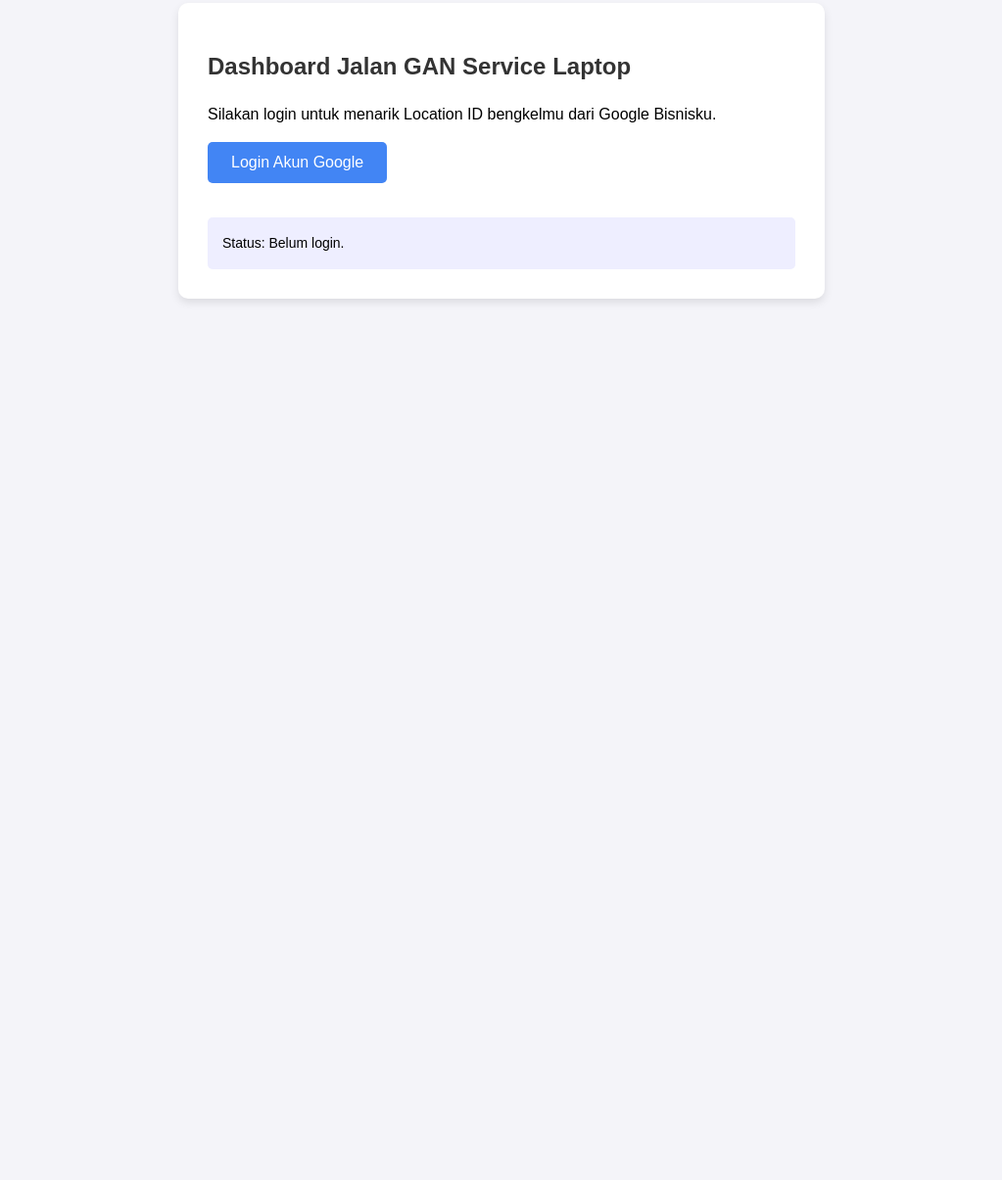
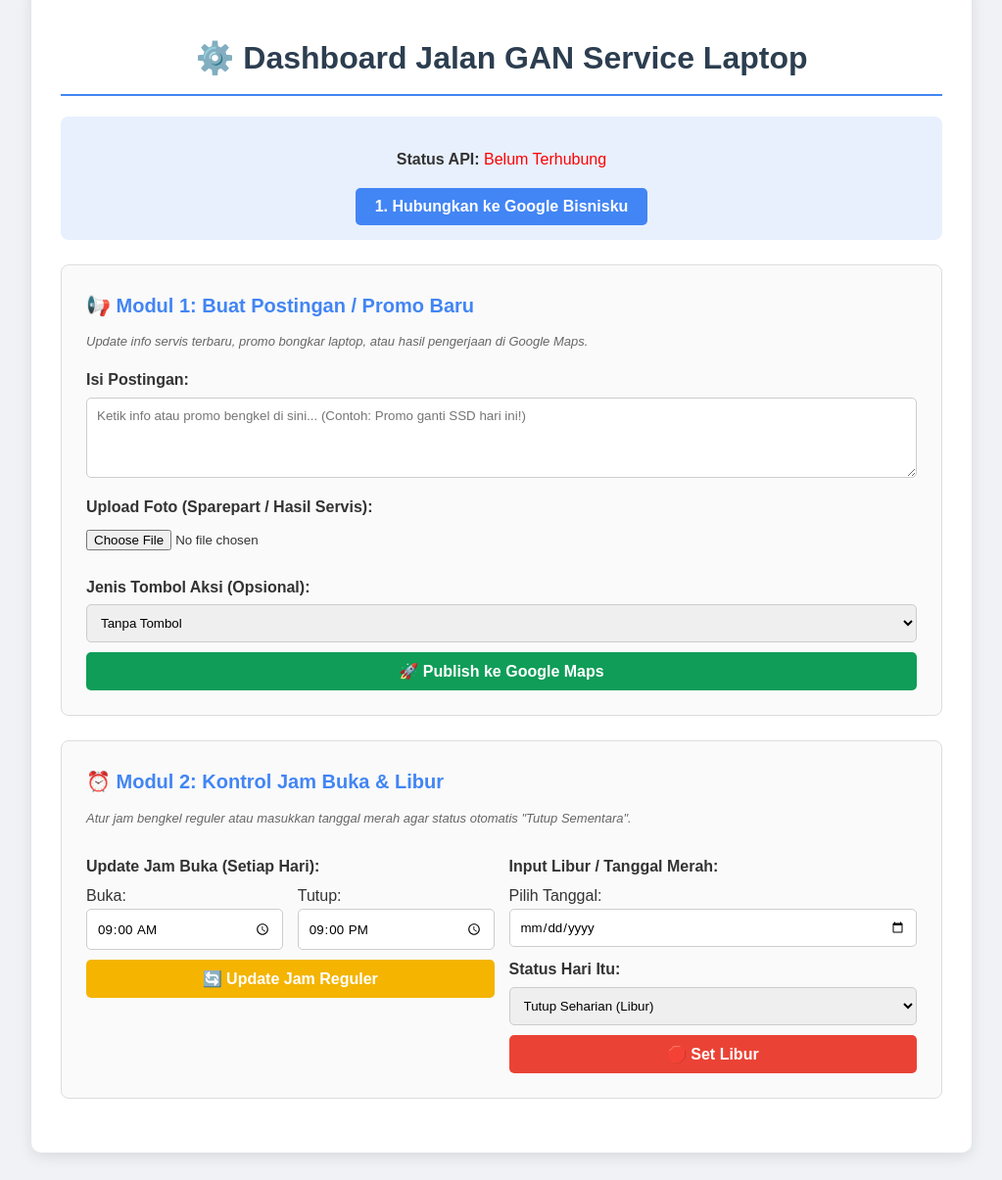
Before and after one commit to jidfiixit/dashboard-jalan-gan, a plain HTML site: page index.html in a window 1280 px wide. Shown: the part 45-1250 px from the top of the page at 98% size, without its empty margins (128-1151 px from the left). Before the commit the page ends 800 px from the top, so only its background shows below. Drawn offline with Linux system fonts and the light colour scheme.

Commit message:
Add files via upload

```diff
--- a/index.html
+++ b/index.html
@@ -4,97 +4,155 @@
     <meta charset="UTF-8">
     <meta name="viewport" content="width=device-width, initial-scale=1.0">
     <title>Dashboard Jalan GAN Service</title>
-    <!-- Script resmi dari Google untuk Login -->
     <script src="https://accounts.google.com/gsi/client" async defer></script>
     <style>
-        body { font-family: Arial, sans-serif; padding: 40px; background-color: #f4f4f9; line-height: 1.6; }
-        .container { max-width: 600px; margin: auto; background: white; padding: 30px; border-radius: 10px; box-shadow: 0 4px 8px rgba(0,0,0,0.1); }
-        h1 { color: #333; font-size: 24px; }
-        button { background-color: #4285F4; color: white; border: none; padding: 12px 24px; font-size: 16px; border-radius: 5px; cursor: pointer; margin-bottom: 20px; }
+        body { font-family: Arial, sans-serif; padding: 20px; background-color: #f0f2f5; color: #333; line-height: 1.6; }
+        .container { max-width: 900px; margin: auto; background: white; padding: 30px; border-radius: 10px; box-shadow: 0 4px 15px rgba(0,0,0,0.1); }
+        h1 { text-align: center; color: #2c3e50; border-bottom: 2px solid #4285F4; padding-bottom: 10px; }
+        h2 { font-size: 20px; color: #4285F4; margin-top: 0; }
+
+        .status-bar { background-color: #e8f0fe; padding: 15px; border-radius: 8px; margin-bottom: 25px; text-align: center; }
+        button { background-color: #4285F4; color: white; border: none; padding: 10px 20px; font-size: 16px; border-radius: 5px; cursor: pointer; font-weight: bold; transition: 0.3s; }
         button:hover { background-color: #357ae8; }
-        .box-status { background-color: #eef; padding: 15px; border-radius: 5px; margin-top: 15px; font-size: 14px; word-wrap: break-word; }
-        .berhasil { color: green; font-weight: bold; }
-        .highlight { color: #d93025; font-size: 18px; font-weight: bold; background: #fce8e6; padding: 5px; border-radius: 4px; }
+        .btn-publish { background-color: #0f9d58; width: 100%; margin-top: 10px; }
+        .btn-publish:hover { background-color: #0b8043; }
+
+        .module-box { border: 1px solid #ddd; padding: 25px; border-radius: 8px; margin-bottom: 25px; background: #fafafa; }
+        label { font-weight: bold; display: block; margin-top: 10px; margin-bottom: 5px; }
+        input[type="text"], input[type="date"], input[type="time"], textarea, select {
+            width: 100%; padding: 10px; border: 1px solid #ccc; border-radius: 5px; box-sizing: border-box; font-family: Arial;
+        }
+        input[type="file"] { margin-top: 5px; margin-bottom: 15px; }
+
+        .row { display: flex; gap: 15px; }
+        .col { flex: 1; }
+        .info-text { font-size: 13px; color: #666; font-style: italic; margin-top: -5px; margin-bottom: 15px; display: block; }
     </style>
 </head>
 <body>
 
     <div class="container">
-        <h1>Dashboard Jalan GAN Service Laptop</h1>
-        <p>Silakan login untuk menarik Location ID bengkelmu dari Google Bisnisku.</p>
+        <h1>⚙️ Dashboard Jalan GAN Service Laptop</h1>
 
-        <button id="loginBtn" onclick="loginGoogle()">Login Akun Google</button>
+        <!-- Status & Login -->
+        <div class="status-bar" id="status-container">
+            <p><strong>Status API:</strong> <span id="status-text" style="color:red;">Belum Terhubung</span></p>
+            <button id="loginBtn" onclick="loginGoogle()">1. Hubungkan ke Google Bisnisku</button>
+        </div>
 
-        <div class="box-status" id="status-container">
-            <span id="status">Status: Belum login.</span>
+        <!-- MODUL 1: POSTINGAN -->
+        <div class="module-box">
+            <h2>📢 Modul 1: Buat Postingan / Promo Baru</h2>
+            <p class="info-text">Update info servis terbaru, promo bongkar laptop, atau hasil pengerjaan di Google Maps.</p>
+
+            <label>Isi Postingan:</label>
+            <textarea id="postText" rows="4" placeholder="Ketik info atau promo bengkel di sini... (Contoh: Promo ganti SSD hari ini!)"></textarea>
+
+            <label>Upload Foto (Sparepart / Hasil Servis):</label>
+            <input type="file" id="postImage" accept="image/png, image/jpeg">
+
+            <label>Jenis Tombol Aksi (Opsional):</label>
+            <select id="postAction">
+                <option value="NONE">Tanpa Tombol</option>
+                <option value="LEARN_MORE">Pelajari Lebih Lanjut (Link Web)</option>
+                <option value="CALL">Telepon Sekarang</option>
+            </select>
+
+            <button class="btn-publish" onclick="kirimPostingan()">🚀 Publish ke Google Maps</button>
         </div>
+
+        <!-- MODUL 2: JAM OPERASIONAL -->
+        <div class="module-box">
+            <h2>⏰ Modul 2: Kontrol Jam Buka & Libur</h2>
+            <p class="info-text">Atur jam bengkel reguler atau masukkan tanggal merah agar status otomatis "Tutup Sementara".</p>
+
+            <div class="row">
+                <!-- Kolom Jam Reguler -->
+                <div class="col">
+                    <label>Update Jam Buka (Setiap Hari):</label>
+                    <div class="row">
+                        <div class="col">
+                            Buka: <input type="time" id="jamBuka" value="09:00">
+                        </div>
+                        <div class="col">
+                            Tutup: <input type="time" id="jamTutup" value="21:00">
+                        </div>
+                    </div>
+                    <button class="btn-publish" style="background-color: #f4b400;" onclick="updateJamReguler()">🔄 Update Jam Reguler</button>
+                </div>
+
+                <!-- Kolom Jam Libur Khusus -->
+                <div class="col">
+                    <label>Input Libur / Tanggal Merah:</label>
+                    Pilih Tanggal: <input type="date" id="tglLibur">
+                    <label style="margin-top: 10px;">Status Hari Itu:</label>
+                    <select id="statusLibur">
+                        <option value="CLOSED">Tutup Seharian (Libur)</option>
+                    </select>
+                    <button class="btn-publish" style="background-color: #ea4335;" onclick="setLibur()">🛑 Set Libur</button>
+                </div>
+            </div>
+        </div>
+
     </div>
 
     <script>
         let tokenClient;
-        let accessToken;
+        let accessToken = "";
+        const LOCATION_ID = "1631153987657604541"; // ID resmi bengkelmu
 
         window.onload = function () {
             tokenClient = google.accounts.oauth2.initTokenClient({
-                // Client ID milikmu
                 client_id: '623025050935-4pht8ql20cn49091ic3vrjero327oct7.apps.googleusercontent.com',
-
-                // Minta izin untuk melihat dan mengelola Google Bisnisku
                 scope: 'https://www.googleapis.com/auth/business.manage',
                 callback: (tokenResponse) => {
                     accessToken = tokenResponse.access_token;
-                    document.getElementById('status').innerHTML = "<span class='berhasil'>✅ Login Berhasil! Mulai menarik data bengkel...</span>";
-
-                    // Panggil fungsi untuk mengambil data lokasi
-                    ambilDataLokasi(accessToken);
+                    document.getElementById('status-text').innerHTML = "<span style='color:green;'>✅ Terhubung & Siap Digunakan!</span>";
+                    document.getElementById('loginBtn').style.display = 'none';
+                    alert("Akses dibuka! Kamu sekarang bisa menggunakan fitur-fitur di bawah.");
                 },
             });
         };
 
         function loginGoogle() {
-            document.getElementById('status').innerText = "⏳ Sedang memproses login...";
             tokenClient.requestAccessToken();
         }
 
-        // Fungsi baru untuk mengambil Account ID dan Location ID
-        async function ambilDataLokasi(token) {
-            try {
-                // Tahap 1: Ambil Data Akun (Account ID)
-                document.getElementById('status').innerHTML += "<br>🔄 Mencari ID Akun Bisnismu...";
-                let accountResponse = await fetch('https://mybusinessaccountmanagement.googleapis.com/v1/accounts', {
-                    headers: { 'Authorization': 'Bearer ' + token }
-                });
-                let accountData = await accountResponse.json();
+        function cekLogin() {
+            if (!accessToken) {
+                alert("Bro, klik tombol 'Hubungkan ke Google Bisnisku' di atas dulu ya sebelum kirim data!");
+                return false;
+            }
+            return true;
+        }
 
-                if (accountData.accounts && accountData.accounts.length > 0) {
-                    // Ambil akun pertama yang ditemukan
-                    let accountName = accountData.accounts[0].name;
-                    document.getElementById('status').innerHTML += `<br>✅ Akun ditemukan: <b>${accountName}</b>`;
+        // --- FUNGSI MODUL 1: POSTINGAN ---
+        async function kirimPostingan() {
+            if (!cekLogin()) return;
+            const teks = document.getElementById('postText').value;
+            if (teks === "") { alert("Isi postingannya jangan kosong dong bro!"); return; }
 
-                    // Tahap 2: Ambil Data Lokasi berdasarkan Account ID tersebut
-                    document.getElementById('status').innerHTML += "<br>🔄 Mencari Lokasi Cabang (Location ID)...";
-                    let locationResponse = await fetch(`https://mybusinessbusinessinformation.googleapis.com/v1/${accountName}/locations?readMask=name,title`, {
-                        headers: { 'Authorization': 'Bearer ' + token }
-                    });
-                    let locationData = await locationResponse.json();
+            alert(`Sistem memproses pengiriman ke lokasi: ${LOCATION_ID}\nIsi: "${teks}"\n\n(Catatan: Karena API dari Google Cloud milikmu sedang dalam proses peninjauan 'Quota', pengiriman ke server Google mungkin akan tertahan. Kodenya sudah siap jalan begitu Google memberi ACC!)`);
 
-                    if (locationData.locations && locationData.locations.length > 0) {
-                        let locationName = locationData.locations[0].name; // Inilah Location ID-nya
-                        let title = locationData.locations[0].title;
+            // Logika API sesungguhnya akan berjalan di sini setelah kuota disetujui
+            console.log("Mencoba POST ke: https://mybusiness.googleapis.com/v4/accounts/{accountId}/locations/" + LOCATION_ID + "/localPosts");
+        }
 
-                        document.getElementById('status').innerHTML += `<br>✅ Nama Tempat: <b>${title}</b>`;
-                        document.getElementById('status').innerHTML += `<br><br>🎯 <b>LOCATION ID KAMU ADALAH:</b><br><span class='highlight'>${locationName}</span>`;
-                        document.getElementById('status').innerHTML += `<br><br><i>Simpan Location ID ini baik-baik bro, ini kunci utama untuk mengedit data bengkel lewat kode!</i>`;
-                    } else {
-                        document.getElementById('status').innerHTML += "<br>❌ Bengkel tidak ditemukan di akun ini.";
-                    }
-                } else {
-                    document.getElementById('status').innerHTML += "<br>❌ Tidak ada akun bisnis yang terhubung ke email ini.";
-                }
-            } catch (error) {
-                console.error(error);
-                document.getElementById('status').innerHTML += "<br>❌ Terjadi kesalahan saat menarik data dari Google.";
-            }
+        // --- FUNGSI MODUL 2: JAM OPERASIONAL ---
+        async function updateJamReguler() {
+            if (!cekLogin()) return;
+            const buka = document.getElementById('jamBuka').value;
+            const tutup = document.getElementById('jamTutup').value;
+
+            alert(`Siap mengubah jam reguler Jalan GAN Service menjadi Buka: ${buka} | Tutup: ${tutup}.\n\n(Menunggu persetujuan Quota API dari Google Cloud)`);
+        }
+
+        async function setLibur() {
+            if (!cekLogin()) return;
+            const tgl = document.getElementById('tglLibur').value;
+            if (tgl === "") { alert("Pilih tanggal liburnya dulu bro!"); return; }
+
+            alert(`Tanggal ${tgl} telah diset menjadi TUTUP/LIBUR.\nStatus bengkel di Google Maps akan otomatis tertulis "Tutup" pada hari itu.\n\n(Menunggu persetujuan Quota API dari Google Cloud)`);
         }
     </script>
 
```
